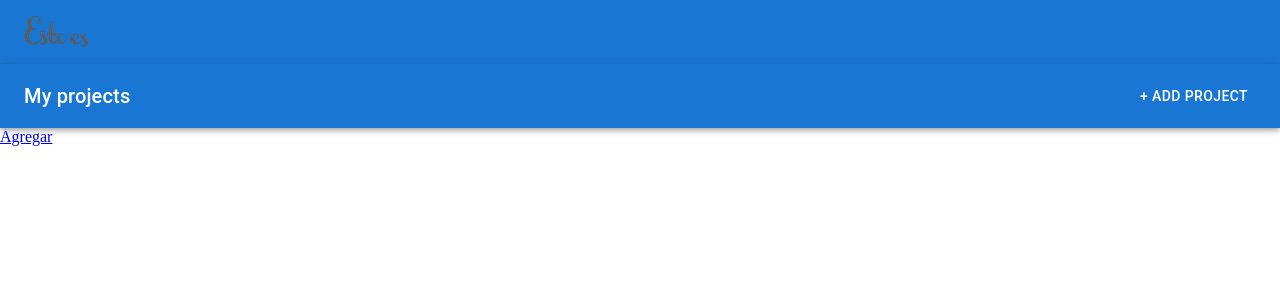
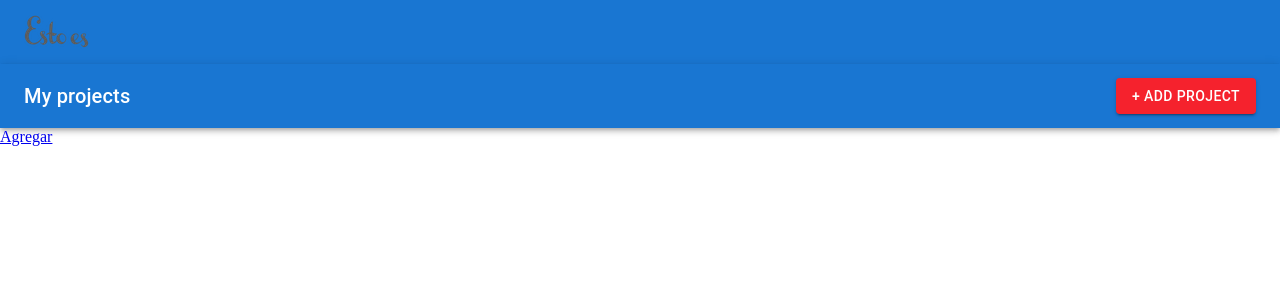
Before and after one commit to Valkyries12/Estoes-challenge, a React (Create React App) app: page / in a window 1280 px wide. Shown: the top 300 px of the page. Built offline with nearby package versions, Linux system fonts and the light colour scheme.

Commit message:
funcionalidad boton add project

```diff
--- a/src/components/Agregar.js
+++ b/src/components/Agregar.js
@@ -1,9 +1,10 @@
 import { Link } from "react-router-dom";
+import EncabezadoTabla from "./EncabezadoTabla";
 
 const Agregar = () => {
     return (
         <>
-        <h2>Pantalla agregar</h2>
+        <EncabezadoTabla title={"My projects"}  hasButton={false} />
         <Link to="/">Volver a listado</Link>
         </>
     )
--- a/src/components/EncabezadoTabla.js
+++ b/src/components/EncabezadoTabla.js
@@ -1,27 +1,36 @@
-import * as React from 'react';
-import AppBar from '@mui/material/AppBar';
-import Box from '@mui/material/Box';
-import Toolbar from '@mui/material/Toolbar';
-import Typography from '@mui/material/Typography';
-import Button from '@mui/material/Button';
-
+import AppBar from "@mui/material/AppBar";
+import Box from "@mui/material/Box";
+import Toolbar from "@mui/material/Toolbar";
+import Typography from "@mui/material/Typography";
+import Button from "@mui/material/Button";
+import { useNavigate } from "react-router-dom";
 
 const EncabezadoTabla = ({ title, hasButton }) => {
+  const navigate = useNavigate();
+  const btnStyle = {
+    backgroundColor: "#F5222D",
+  };
+
+  const handleAdd = () => {
+    navigate("/agregar-tarea");
+  };
+
   return (
     <Box sx={{ flexGrow: 1 }}>
       <AppBar position="static">
         <Toolbar>
-
           <Typography variant="h6" component="div" sx={{ flexGrow: 1 }}>
             {title}
           </Typography>
-          {
-              hasButton &&  <Button color="inherit">+ Add project</Button>
-          }
+          {hasButton && (
+            <Button variant="contained" style={btnStyle} onClick={handleAdd}>
+              + Add project
+            </Button>
+          )}
         </Toolbar>
       </AppBar>
     </Box>
   );
-}
+};
 
-export default EncabezadoTabla
+export default EncabezadoTabla;
```
